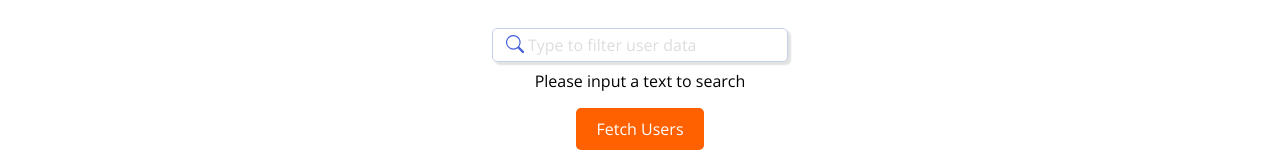
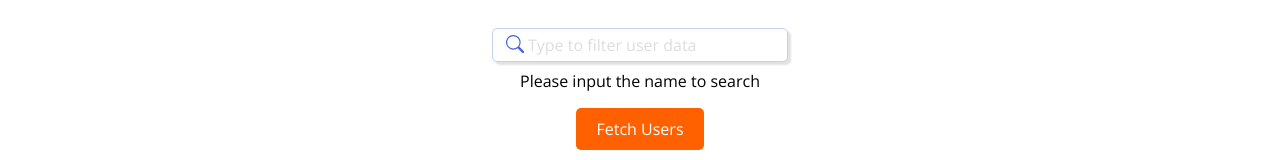
Before and after one commit to mauricioakito/zippia-front-end-challenge, a React (Vite) app: page / in a window 1280 px wide. Shown: the part 242-402 px from the top of the page. Built offline with nearby package versions, Linux system fonts and the light colour scheme; no server answers.

Commit message:
refact: Changed input search text label

```diff
--- a/src/components/Search/index.tsx
+++ b/src/components/Search/index.tsx
@@ -14,7 +14,7 @@ export const Search = () => {
           <path d="M11.742 10.344a6.5 6.5 0 1 0-1.397 1.398h-.001c.03.04.062.078.098.115l3.85 3.85a1 1 0 0 0 1.415-1.414l-3.85-3.85a1.007 1.007 0 0 0-.115-.1zM12 6.5a5.5 5.5 0 1 1-11 0 5.5 5.5 0 0 1 11 0z" />
         </svg>
         <input className={styles.input} type="text" placeholder="Type to filter user data" onChange={e => setInputSearch(e.target.value)}/>
-        <p className={styles.searchText}>Please input a text to search</p>
+        <p className={styles.searchText}>Please input the name to search</p>
       </div>
       <button className={styles.fetchUserButton} onClick={setFetchUsers}> Fetch Users</button>
     </div>
```
